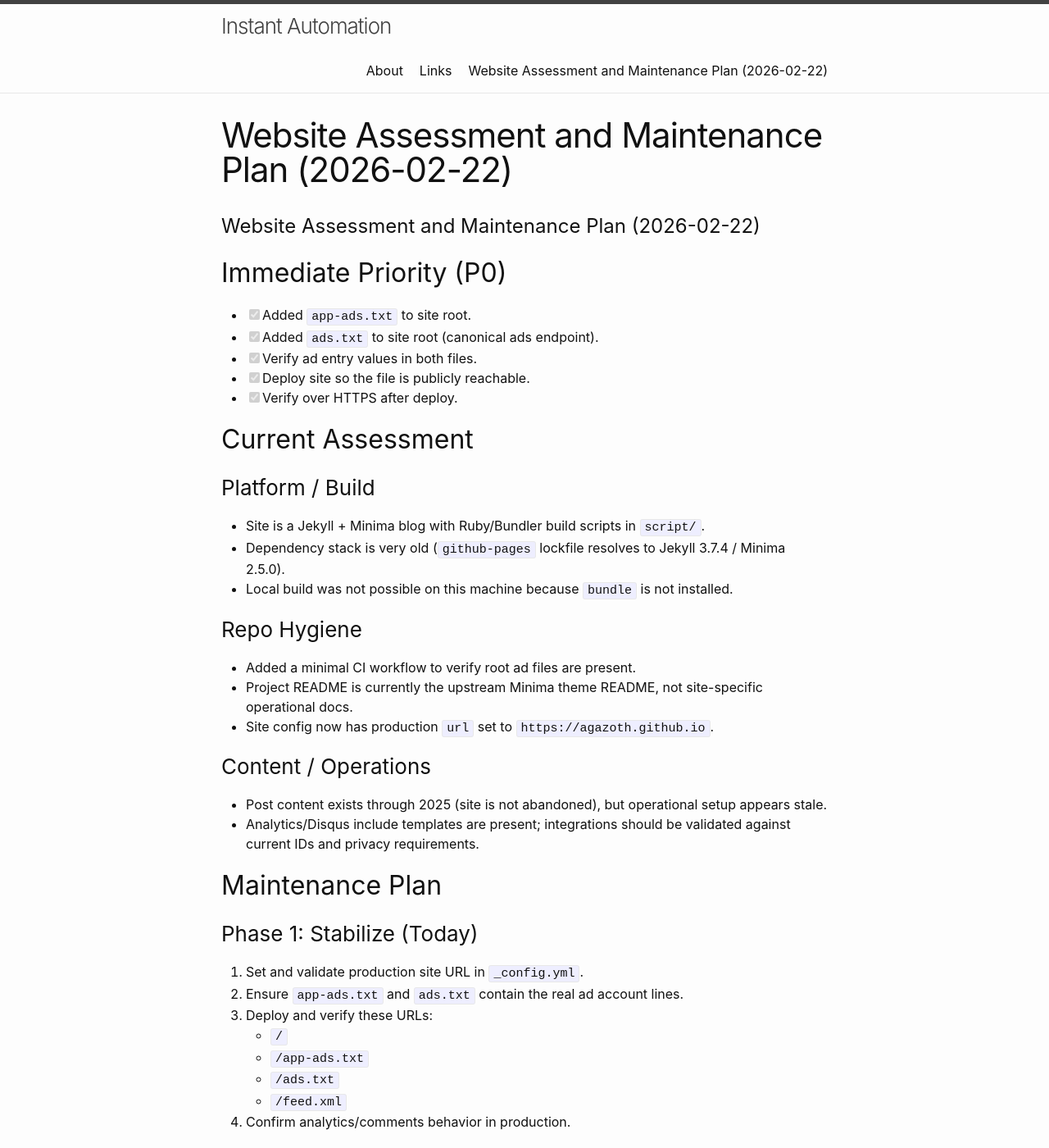
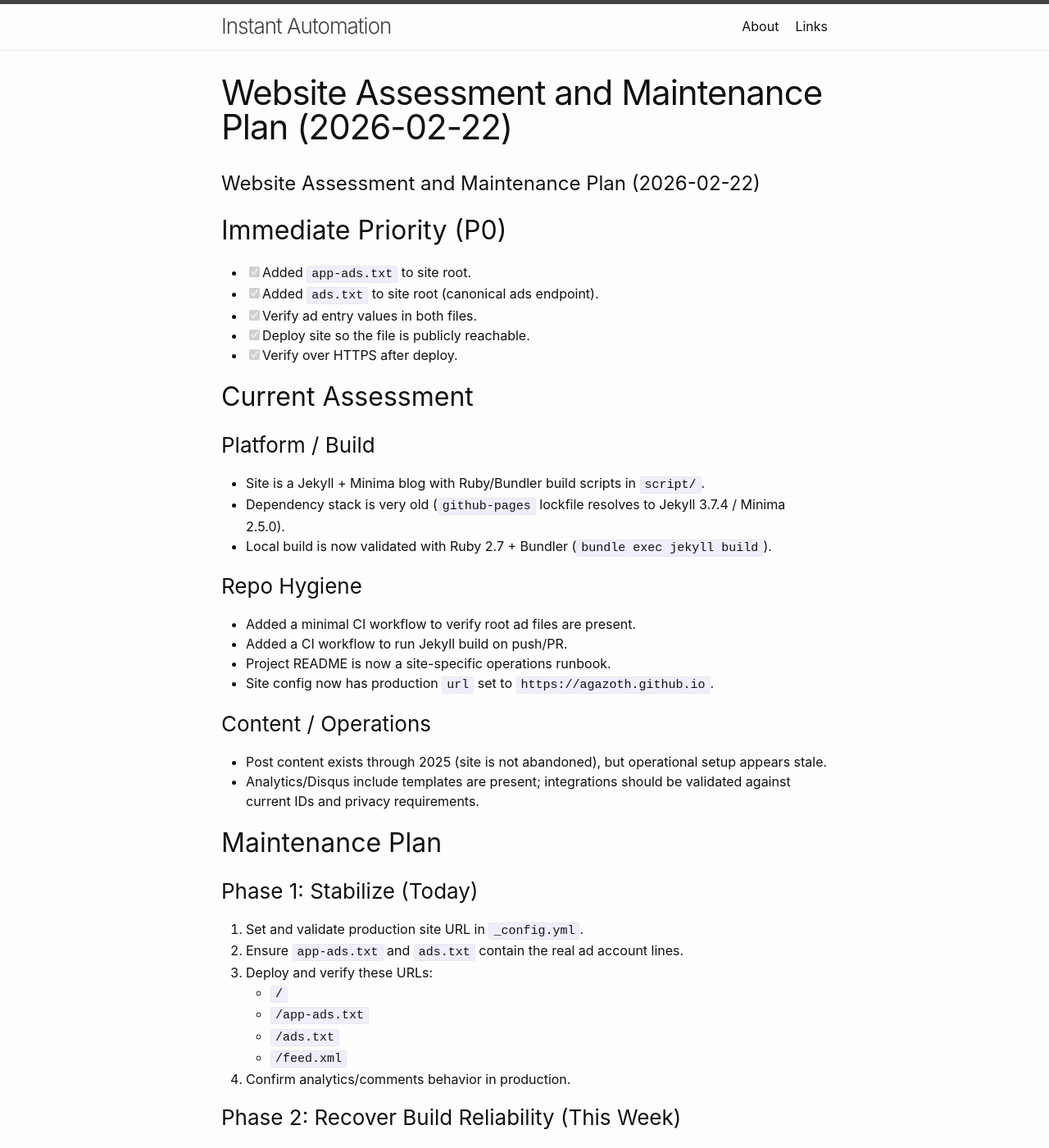
Before and after one commit to Agazoth/agazoth.github.io, a Jekyll site: the page built from MAINTENANCE_PLAN.md, in a window 1280 px wide and 1400 px high. Shown: the whole window at 82% size. Built offline with Jekyll 4.4.1, drawn with Linux system fonts in a browser that asks for light colours; our own code applies the rules of GitHub Pages for plain Markdown files.

Commit message:
Add CI workflow for Jekyll build and update project configuration
- Introduced a GitHub Actions workflow for building the Jekyll site on push and pull requests.
- Updated Gemfile.lock to include platform-specific dependencies.
- Enhanced the maintenance plan with CI workflow details.
- Revised README for clarity on local development and repository layout.
- Configured additional header pages in _config.yml.

```diff
--- a/MAINTENANCE_PLAN.md
+++ b/MAINTENANCE_PLAN.md
@@ -13,11 +13,12 @@
 ### Platform / Build
 - Site is a Jekyll + Minima blog with Ruby/Bundler build scripts in `script/`.
 - Dependency stack is very old (`github-pages` lockfile resolves to Jekyll 3.7.4 / Minima 2.5.0).
-- Local build was not possible on this machine because `bundle` is not installed.
+- Local build is now validated with Ruby 2.7 + Bundler (`bundle exec jekyll build`).
 
 ### Repo Hygiene
 - Added a minimal CI workflow to verify root ad files are present.
-- Project README is currently the upstream Minima theme README, not site-specific operational docs.
+- Added a CI workflow to run Jekyll build on push/PR.
+- Project README is now a site-specific operations runbook.
 - Site config now has production `url` set to `https://agazoth.github.io`.
 
 ### Content / Operations
@@ -37,10 +38,10 @@
 4. Confirm analytics/comments behavior in production.
 
 ### Phase 2: Recover Build Reliability (This Week)
-1. Install Ruby + Bundler on your workstation.
-2. Run `bundle install` and `bundle exec jekyll build`.
-3. Document local setup and deploy steps in README.
-4. Add a minimal GitHub Actions workflow to build on push/PR.
+1. [x] Install Ruby + Bundler on your workstation.
+2. [x] Run `bundle install` and `bundle exec jekyll build`.
+3. [x] Document local setup and deploy steps in README.
+4. [x] Add a minimal GitHub Actions workflow to build on push/PR.
 
 ### Phase 3: Modernize Safely (1-2 Weeks)
 1. Create upgrade branch for `github-pages` and related gems.
--- a/_config.yml
+++ b/_config.yml
@@ -24,6 +24,10 @@
 twitter_username: agazoth
 github_username: agazoth
 
+header_pages:
+  - about.md
+  - links.md
+
 
 # Build settings
 markdown: kramdown
```
Also changed, not shown: .github/workflows/jekyll-build.yml (added), Gemfile.lock, README.md.
